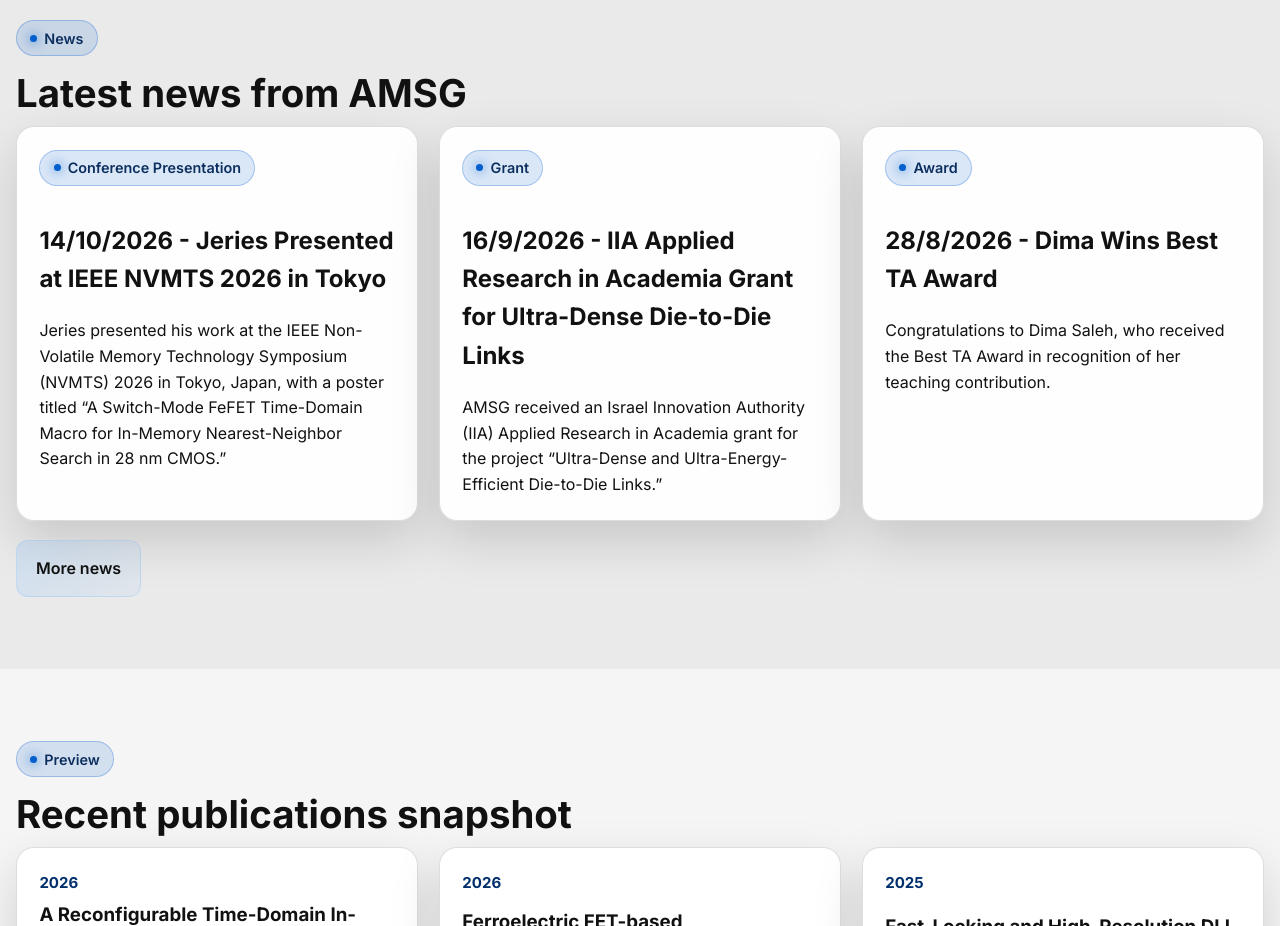
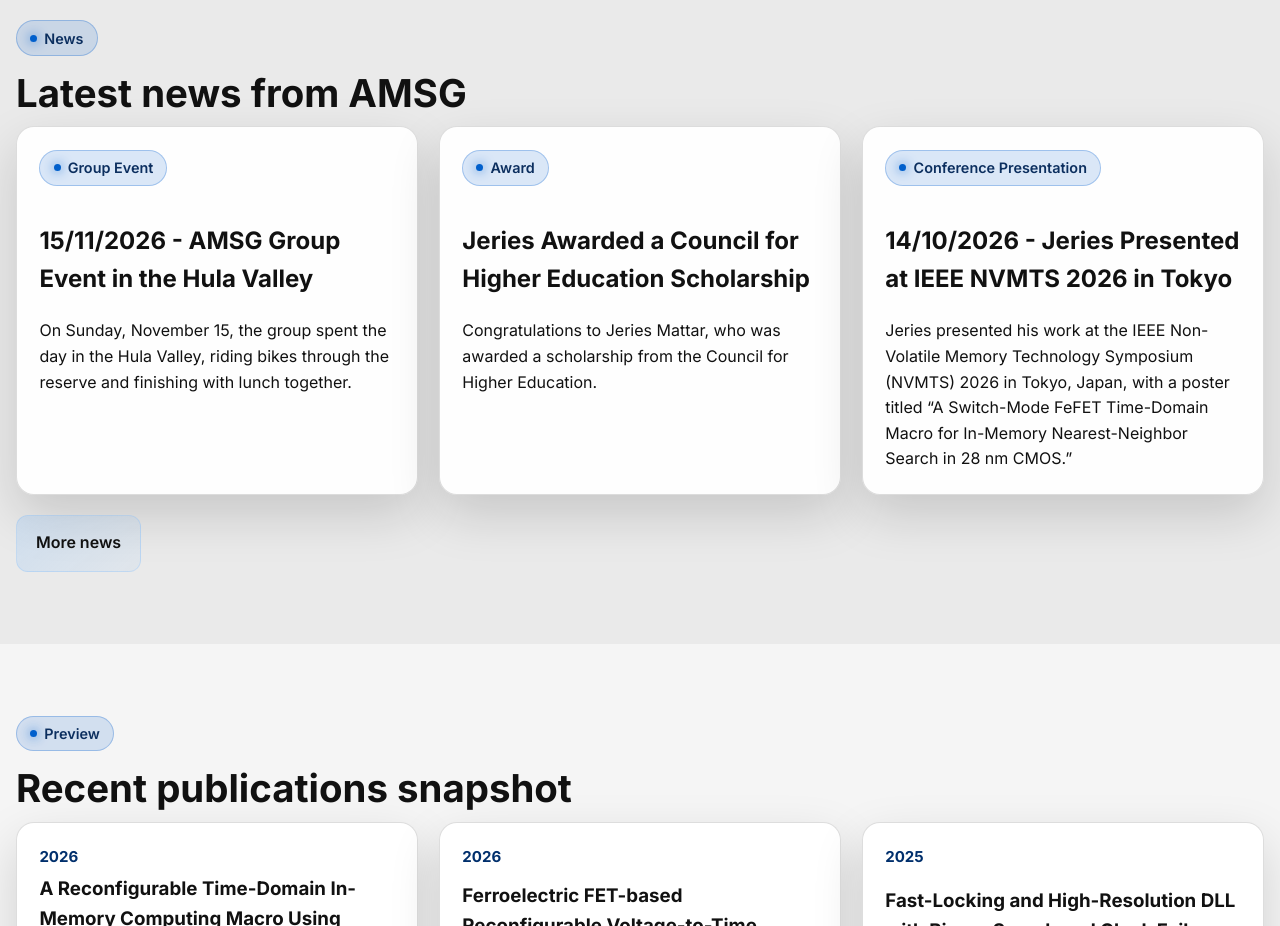
Before and after one commit to nwainstein/amsg-site, a plain HTML site: page index.html in a window 1280 px wide. Shown: the part 2400-3326 px from the top of the page. Drawn offline with Linux system fonts and the light colour scheme.

Commit message:
Add the Hula Valley group event, Jeries's scholarship, and the GPAM-4 preprint
Two news items at the top of the feed: the 15 November group event in the
Hula Valley, with a four-photo carousel, and Jeries's Council for Higher
Education scholarship. Both take over the home-page preview from the IIA
grant and Dima's TA award.

The event photos were 2000 px WhatsApp exports with spaces and parentheses
in their names; resized to 1600 px and renamed to the groupevent_nov_N
convention, which also cuts about a quarter of the weight. The
full-resolution originals are kept outside the repo.

Also adds the Mekel, Mattar and Wainstein GPAM-4 preprint to Publications,
and mentions it in the Preprints search entry. No arXiv ID yet, so that
card carries no link pill.

Co-Authored-By: Claude Opus 5 <noreply@anthropic.com>
Claude-Session: https://claude.ai/code/session_0158FYh1hgJmxL4cxLKjhWgB

```diff
--- a/assets/js/main.js
+++ b/assets/js/main.js
@@ -458,7 +458,7 @@ const createStaticSearchChunks = () => {
       pageHref: 'publications.html',
       pageTitle: 'Publications',
       title: 'Preprints',
-      text: 'Preprints on arXiv covering phase-change memory energy and scaling limits, and FeFET voltage-to-time converters with multilevel offset trim in 28 nm CMOS.',
+      text: 'Preprints on arXiv covering phase-change memory energy and scaling limits, FeFET voltage-to-time converters with multilevel offset trim in 28 nm CMOS, and power scaling across link utilization with GPAM-4 signaling and event-driven reception.',
       anchor: 'preprints',
       kind: 'section'
     },
@@ -1086,6 +1086,34 @@ const year = document.getElementById('year');
 if (year) year.textContent = new Date().getFullYear();
 
 const NEWS_ITEMS = [
+  {
+    id: 'group-event-hula-valley-2026',
+    eyebrow: 'Group Event',
+    title: '15/11/2026 - AMSG Group Event in the Hula Valley',
+    summary: 'On Sunday, November 15, the group spent the day in the Hula Valley, riding bikes through the reserve and finishing with lunch together.',
+    details: [
+      'On Sunday, November 15, 2026, AMSG spent the day together in the Hula Valley.',
+      'We rode bikes through the reserve, enjoyed the views and the weather, and finished the day over a long lunch.',
+      'A great day out, and a good reminder that the group is more than the lab.'
+    ],
+    images: [
+      'assets/img/events/group_event_nov_2026/groupevent_nov_0.jpeg',
+      'assets/img/events/group_event_nov_2026/groupevent_nov_1.jpeg',
+      'assets/img/events/group_event_nov_2026/groupevent_nov_2.jpeg',
+      'assets/img/events/group_event_nov_2026/groupevent_nov_3.jpeg'
+    ]
+  },
+  {
+    id: 'jeries-che-scholarship',
+    eyebrow: 'Award',
+    title: 'Jeries Awarded a Council for Higher Education Scholarship',
+    summary: 'Congratulations to Jeries Mattar, who was awarded a scholarship from the Council for Higher Education.',
+    details: [
+      'Congratulations to Jeries Mattar, who was awarded a scholarship from the Council for Higher Education.',
+      'Well deserved, Jeries!'
+    ],
+    images: []
+  },
   {
     id: 'nvmts-2026-tokyo-poster',
     eyebrow: 'Conference Presentation',
@@ -1296,9 +1324,9 @@ const NEWS_ITEMS = [
 
 const NEWS_ITEMS_MAP = Object.fromEntries(NEWS_ITEMS.map((item) => [item.id, item]));
 const INDEX_NEWS_PREVIEW_IDS = [
-  'nvmts-2026-tokyo-poster',
-  'iia-applied-research-d2d-grant',
-  'dima-best-ta-award'
+  'group-event-hula-valley-2026',
+  'jeries-che-scholarship',
+  'nvmts-2026-tokyo-poster'
 ];
 const INDEX_NEWS_PREVIEW_ITEMS = INDEX_NEWS_PREVIEW_IDS
   .map((id) => NEWS_ITEMS_MAP[id])
```
Also changed, not shown: publications.html (+7 -1 lines), assets/img/events/group_event_nov_2026/groupevent_nov_0.jpeg (added), assets/img/events/group_event_nov_2026/groupevent_nov_1.jpeg (added), assets/img/events/group_event_nov_2026/groupevent_nov_2.jpeg (added), assets/img/events/group_event_nov_2026/groupevent_nov_3.jpeg (added), 1 other file.
